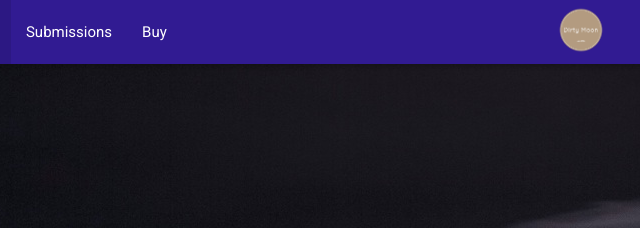
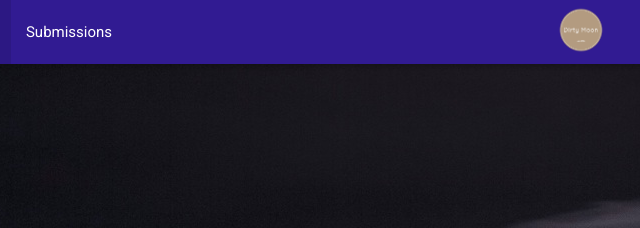
Before and after one commit to brycebortree/dirtymoonpress, a website: page public/index.html in a window 1280 px wide. Shown: the top 228 px of the page, 59-699 px from the left. Drawn offline with nearby package versions, Linux system fonts and the light colour scheme; some packages are replaced by stand-ins of ours; a script that the page names is missing.

Commit message:
removing buy link for now

```diff
--- a/public/index.html
+++ b/public/index.html
@@ -22,8 +22,7 @@
           <ul id="nav-mobile" class="left hide-on-med-and-down">
             <li><a href="/about">About</a></li>
             <li><a href="/submissions">Submissions</a></li>
-            <li><a href="/cart">Buy</a></li>
-
+<!--       <li><a href="/cart">Buy</a></li> -->
           </ul>
         </div>
       </nav>
```
